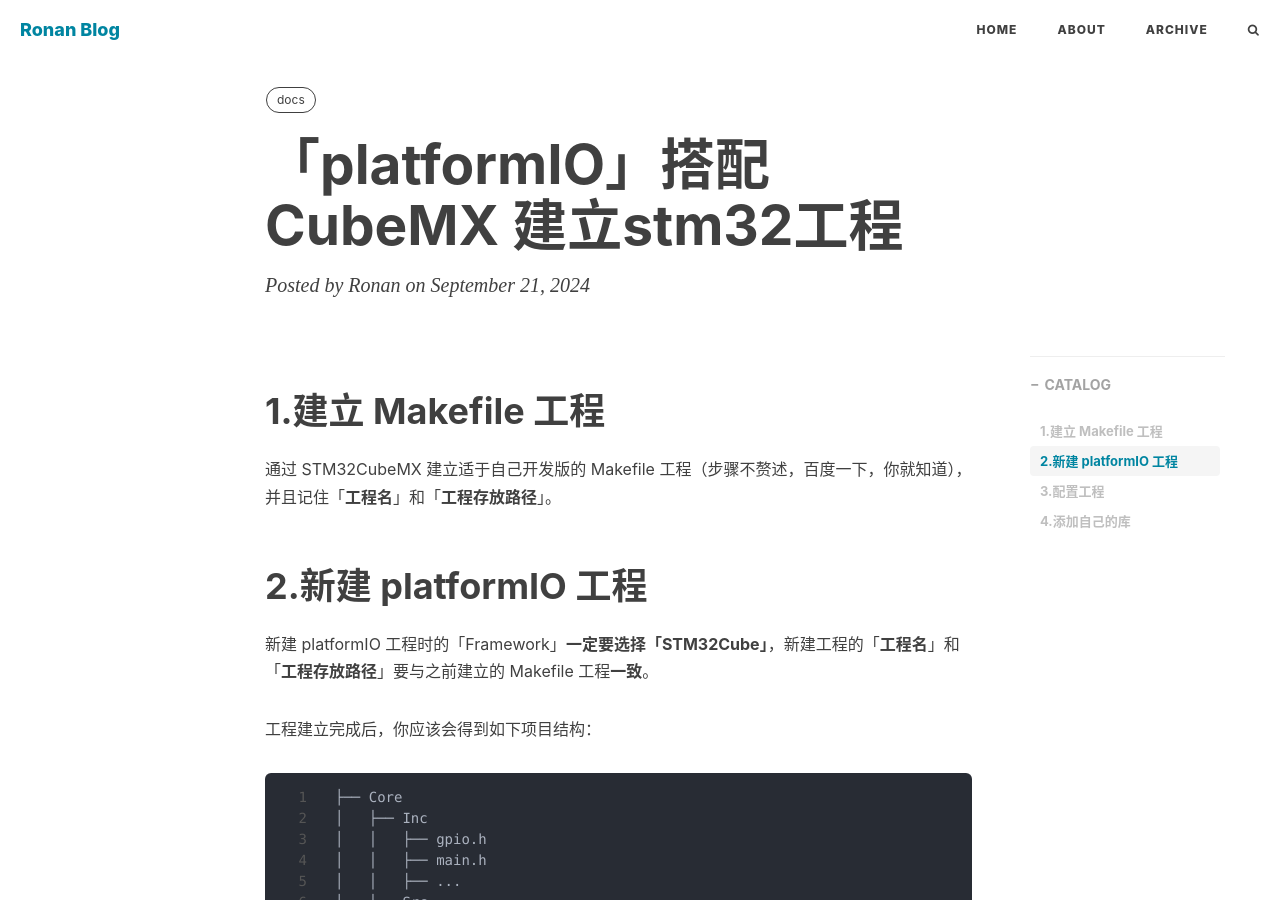
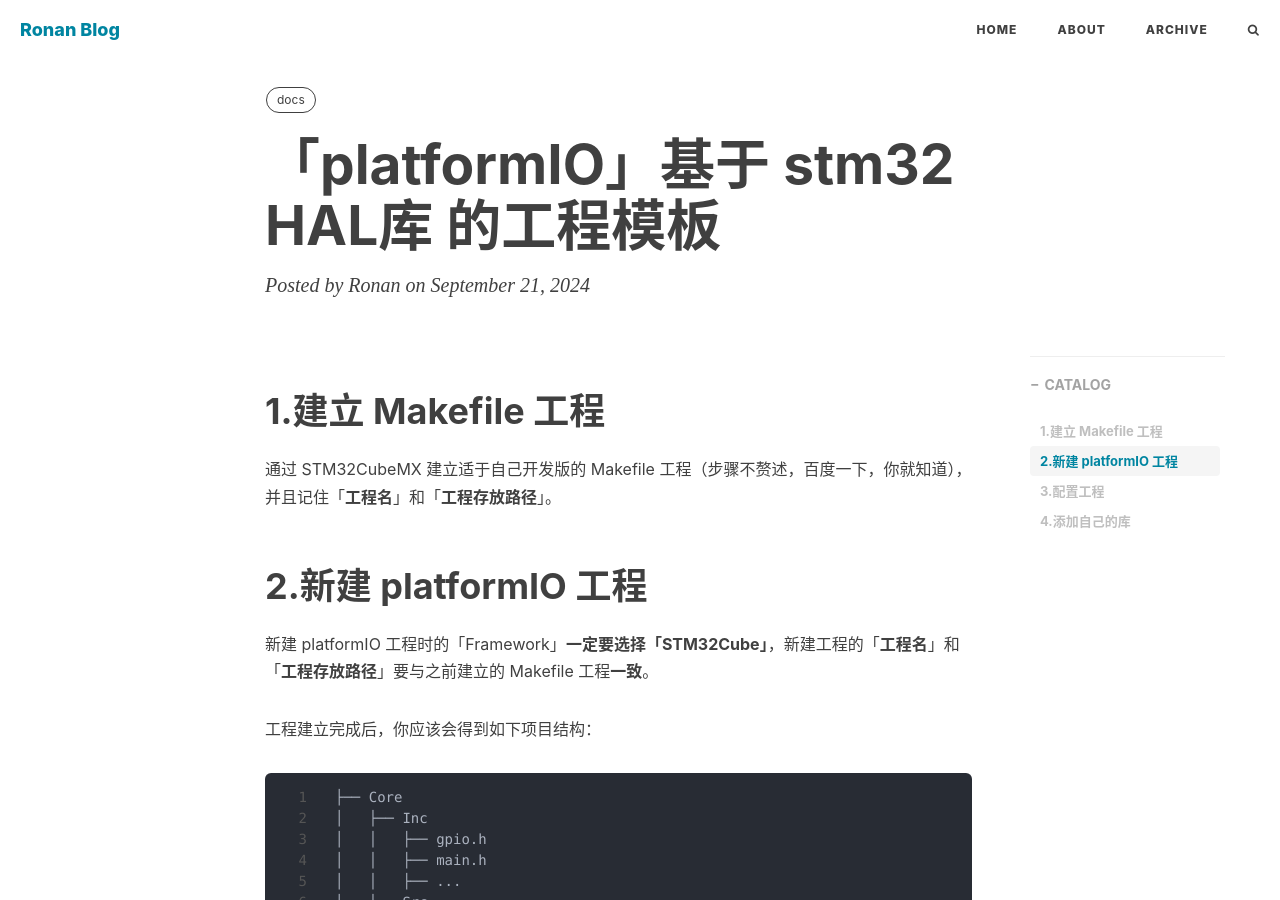
Before and after one commit to EchoZap/Huxpro_Blog, a Jekyll site: the page built from _posts/2024-09-21-「platformIO」基于 stm32 HAL库 的工程模板.md, in a window 1280 px wide and 900 px high. Built offline with Jekyll 4.4.1, drawn with Linux system fonts in a browser that asks for light colours; nearby versions of some CDN libraries; comment, search, counter and statistics services are not loaded.

Commit message:
Update and rename 2024-09-21-「platformIO」搭配 CubeMX 建立stm32工程.md to 2024-09-21-「platformIO」基于 stm32 HAL库 的工程模板.md

```diff
--- a/_posts/2024-09-21-「platformIO」搭配 CubeMX 建立stm32工程.md
+++ b/_posts/2024-09-21-「platformIO」基于 stm32 HAL库 的工程模板.md
@@ -1,6 +1,6 @@
 ---
 layout: post
-title: "「platformIO」搭配 CubeMX 建立stm32工程"
+title: "「platformIO」基于 stm32 HAL库 的工程模板"
 author: "Ronan"
 header-style: text
 tags:
```
